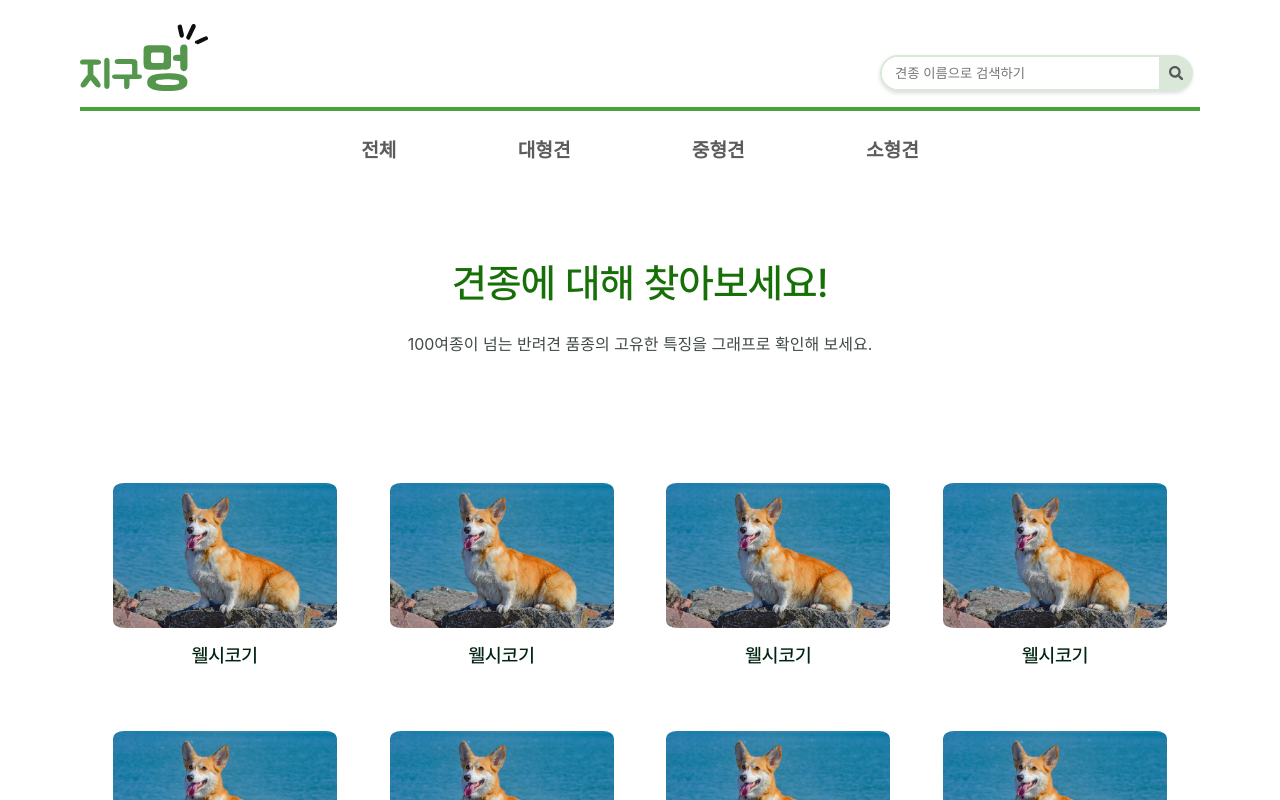
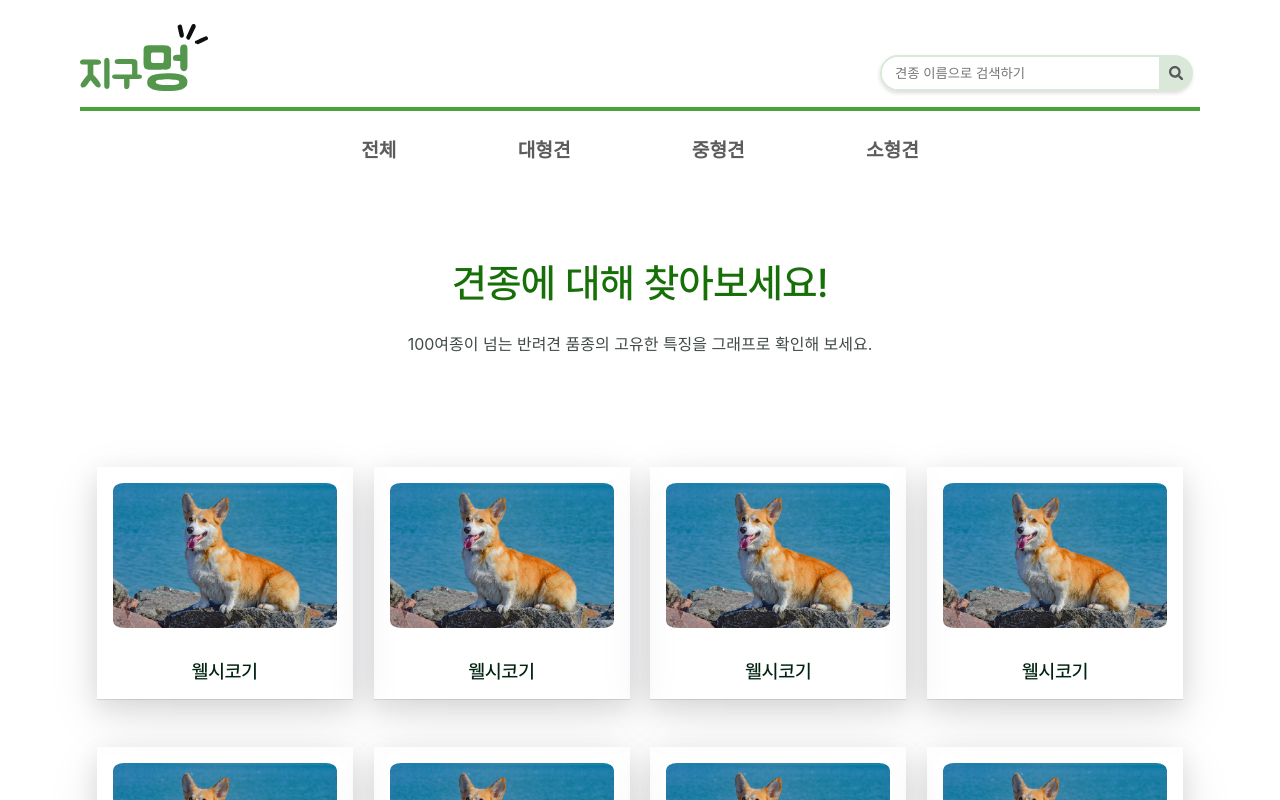
Before and after one commit to 2022-Summer-Bootcamp-teamG/puppy-classification-frontend, a React (Create React App) app: page /list in a window 1280 px wide. Shown: the top 800 px of the page. Built offline with nearby package versions, Linux system fonts and the light colour scheme.

Commit message:
style: add box-shadow in image

```diff
--- a/src/components/list/CardItem.tsx
+++ b/src/components/list/CardItem.tsx
@@ -22,11 +22,12 @@ function CardItem({ img, breedName }: CardItemProps) {
 const Common = styled.div`
   display: flex;
   flex-direction: column;
+  box-shadow: rgba(17, 17, 26, 0.1) 0px 1px 0px, rgba(17, 17, 26, 0.1) 0px 8px 24px,
+    rgba(17, 17, 26, 0.1) 0px 16px 48px;
 `;
 
 const BreedName = styled.div`
-  margin-top: 1rem;
-  margin: auto;
+  margin: 1rem auto;
   font-size: 1.2rem;
   font-family: Pretendard;
   font-weight: 500;
```
